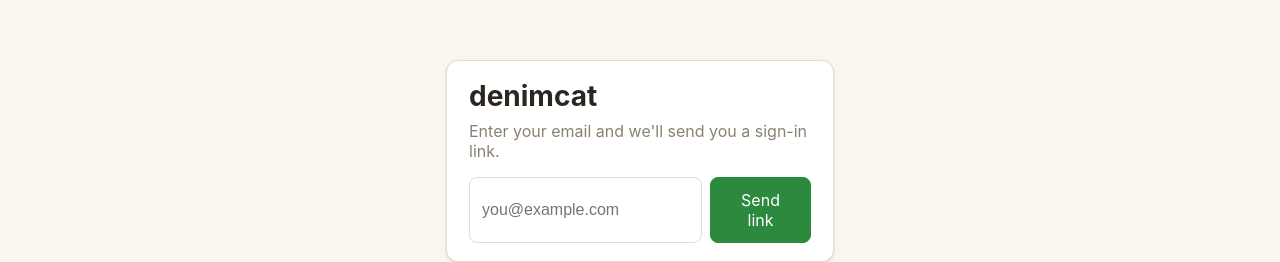
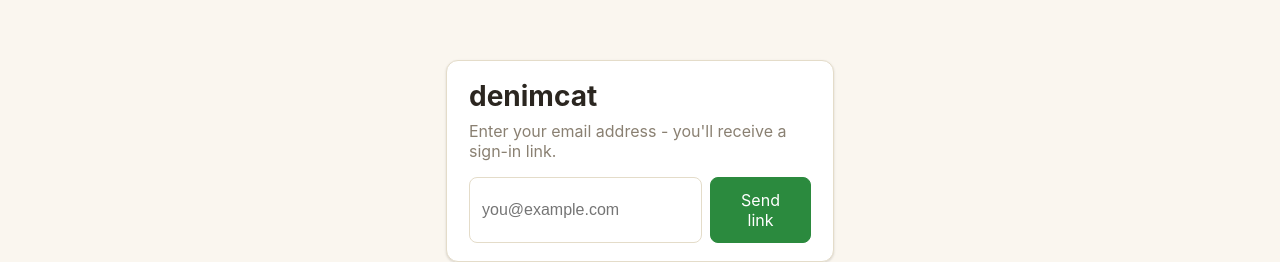
Before and after one commit to amandible/denimcat, a React (Vite) app in the folder packages/client/: page / in a window 1280 px wide. Shown: the part 239-501 px from the top of the page. Built offline with nearby package versions, Linux system fonts and the light colour scheme; no server answers.

Commit message:
Drop the royal "we" from the sign-in prompt
Co-Authored-By: Claude Sonnet 5 <noreply@anthropic.com>

```diff
--- a/packages/client/src/views/SignInGate.tsx
+++ b/packages/client/src/views/SignInGate.tsx
@@ -38,7 +38,7 @@ export function SignInGate() {
           </p>
         ) : (
           <>
-            <p style={{ color: 'var(--muted)', marginTop: 0 }}>Enter your email and we'll send you a sign-in link.</p>
+            <p style={{ color: 'var(--muted)', marginTop: 0 }}>Enter your email address - you'll receive a sign-in link.</p>
             <form onSubmit={handleSubmit} style={{ display: 'flex', gap: 8 }}>
               <input
                 type="email"
```
